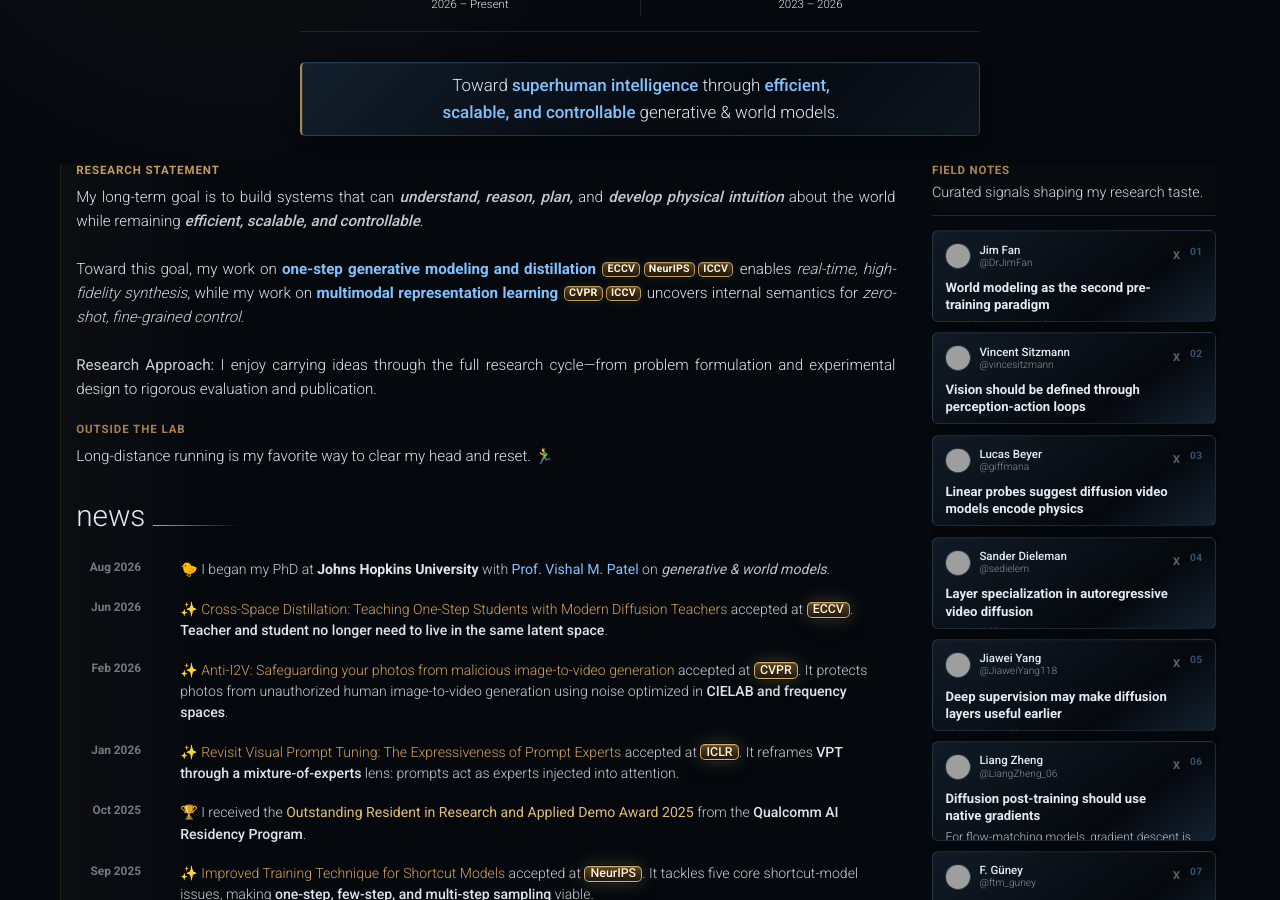
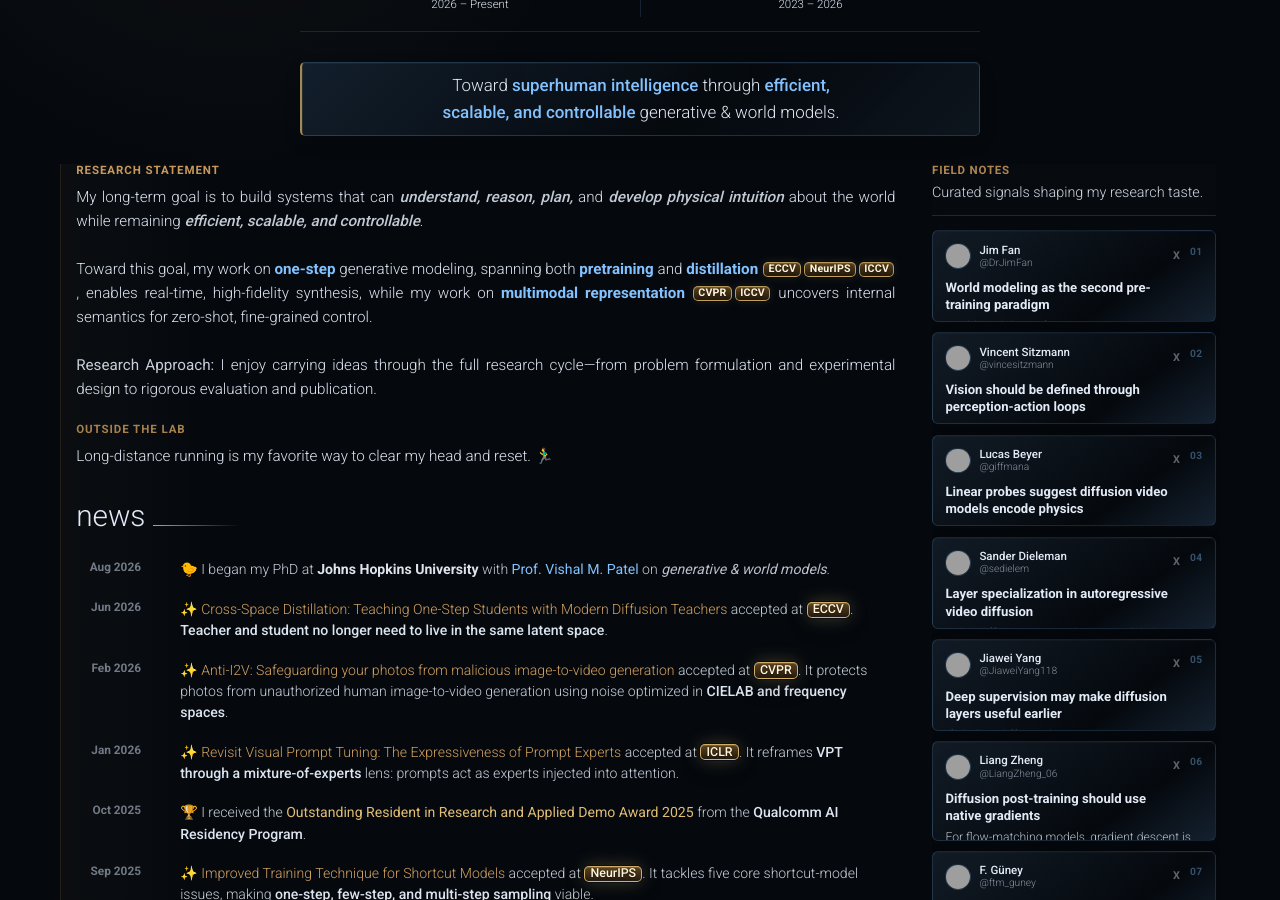
Before and after one commit to aengusng8/aengusng8.github.io, a Jekyll site: the page built from _pages/about.md, in a window 1280 px wide and 900 px high, scrolled down 532 px. Built offline with Jekyll 4.4.1, drawn with Linux system fonts in a browser that asks for light colours; emoji names are drawn with the system emoji font; comment, search, counter and statistics services are not loaded; a style sheet for code colours, icons or effects is not loaded; grey boxes are pictures that could not be loaded.

Commit message:
Align research statement with updated CV

```diff
--- a/_pages/about.md
+++ b/_pages/about.md
@@ -41,7 +41,7 @@ social: true  # includes social icons at the bottom of a page
       <div class="section-kicker">Research Statement</div>
       My long-term goal is to build systems that can <span class="rs-goal-em">understand, reason, plan,</span> and <span class="rs-goal-em">develop physical intuition</span> about the world while remaining <span class="rs-goal-em">efficient, scalable, and controllable</span>.
       <br><br>
-      Toward this goal, my work on <a class="rs-link" href="#selected-publications">one-step generative modeling and distillation</a> <span class="rs-badge-group"><a class="rs-badge" href="#selected-publications">ECCV</a><a class="rs-badge" href="#selected-publications">NeurIPS</a><a class="rs-badge" href="#selected-publications">ICCV</a></span> enables <span class="rs-outcome">real-time, high-fidelity synthesis</span>, while my work on <a class="rs-link" href="#selected-publications">multimodal representation learning</a> <span class="rs-badge-group"><a class="rs-badge" href="#selected-publications">CVPR</a><a class="rs-badge" href="#selected-publications">ICCV</a></span> uncovers internal semantics for <span class="rs-outcome">zero-shot, fine-grained control</span>.
+      Toward this goal, my work on <a class="rs-link" href="#selected-publications">one-step</a> generative modeling, spanning both <a class="rs-link" href="#selected-publications">pretraining</a> and <a class="rs-link" href="#selected-publications">distillation</a> <span class="rs-badge-group"><a class="rs-badge" href="#selected-publications">ECCV</a><a class="rs-badge" href="#selected-publications">NeurIPS</a><a class="rs-badge" href="#selected-publications">ICCV</a></span>, enables real-time, high-fidelity synthesis, while my work on <a class="rs-link" href="#selected-publications">multimodal representation</a> <span class="rs-badge-group"><a class="rs-badge" href="#selected-publications">CVPR</a><a class="rs-badge" href="#selected-publications">ICCV</a></span> uncovers internal semantics for zero-shot, fine-grained control.
       <br><br>
       <span class="rs-label">Research Approach:</span> I enjoy carrying ideas through the full research cycle—from problem formulation and experimental design to rigorous evaluation and publication.
     </div>
```
